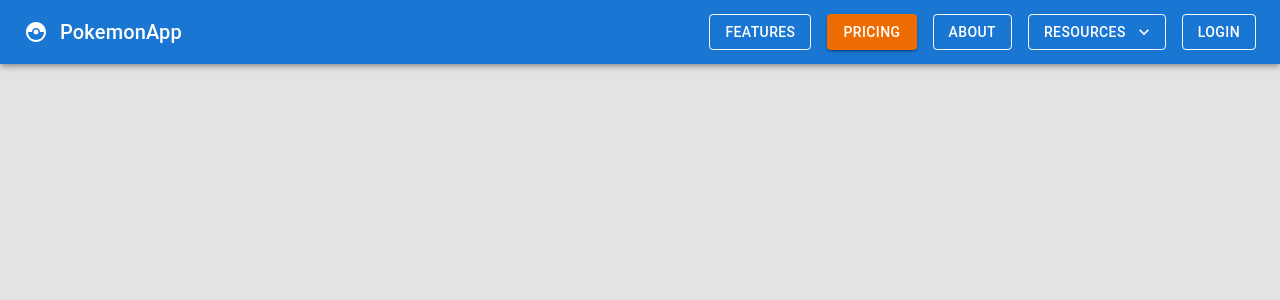
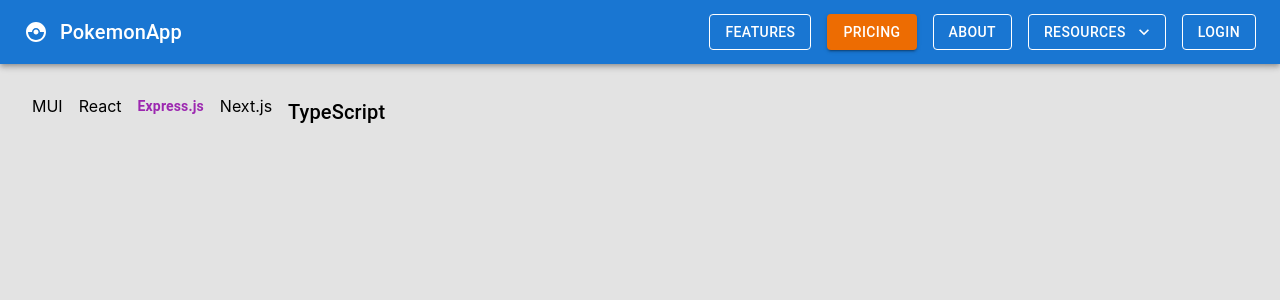
Before and after one commit to mcc1461/react-mui-mcc1, a React (Create React App) app: page / in a window 1280 px wide. Shown: the top 300 px of the page. Built offline with nearby package versions, Linux system fonts and the light colour scheme.

Commit message:
feat: Link component covered

```diff
--- a/src/App.tsx
+++ b/src/App.tsx
@@ -1,4 +1,5 @@
 import './App.css';
+import { MuiLink } from './components/MuiLink';
 
 import MuiNavbar from './components/MuiNavbar';
 // import MuiImageList from './components/MuiImageList';
@@ -31,6 +32,7 @@ function App() {
       {/* <MuiAccordion /> */}
       {/* <MuiImageList /> */}
       <MuiNavbar />
+      <MuiLink />
 
 
     </div>
--- /dev/null
+++ b/src/components/MuiLink.tsx
@@ -0,0 +1,39 @@
+import { Stack, Link, Typography } from "@mui/material";
+
+export const MuiLink = () => {
+  return (
+    <Stack spacing={2} direction={"row"} m={4}>
+      <Link
+        href="https://mui.com/"
+        color="inherit"
+        underline={"hover" || "none"}
+      >
+        MUI
+      </Link>
+      <Link href="https://reactjs.org/" color="inherit" underline="hover">
+        React
+      </Link>
+      <Typography variant="body2" color="secondary" sx={{fontWeight:"bold"}}>
+        <Link
+          href="https://www.typescriptlang.org/"
+          color="inherit"
+          underline="hover"
+        >
+          Express.js
+        </Link>
+        </Typography>
+      <Link href="https://nextjs.org/" color="inherit" underline="hover">
+        Next.js
+      </Link>
+      <Typography variant="h6">
+        <Link
+          href="https://www.typescriptlang.org/"
+          color="inherit"
+          underline="hover"
+        >
+          TypeScript
+        </Link>
+      </Typography>
+    </Stack>
+  );
+};
```
